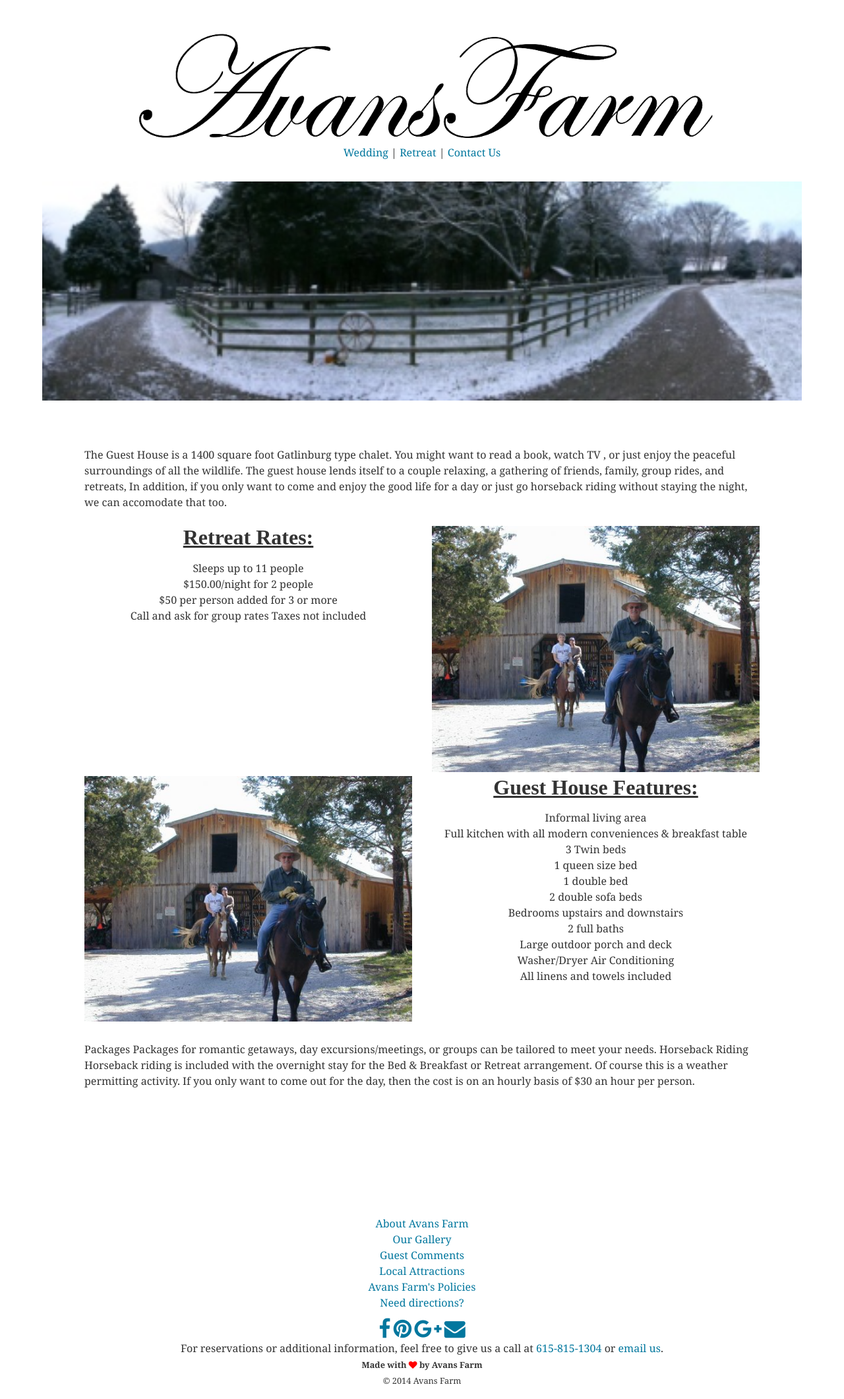
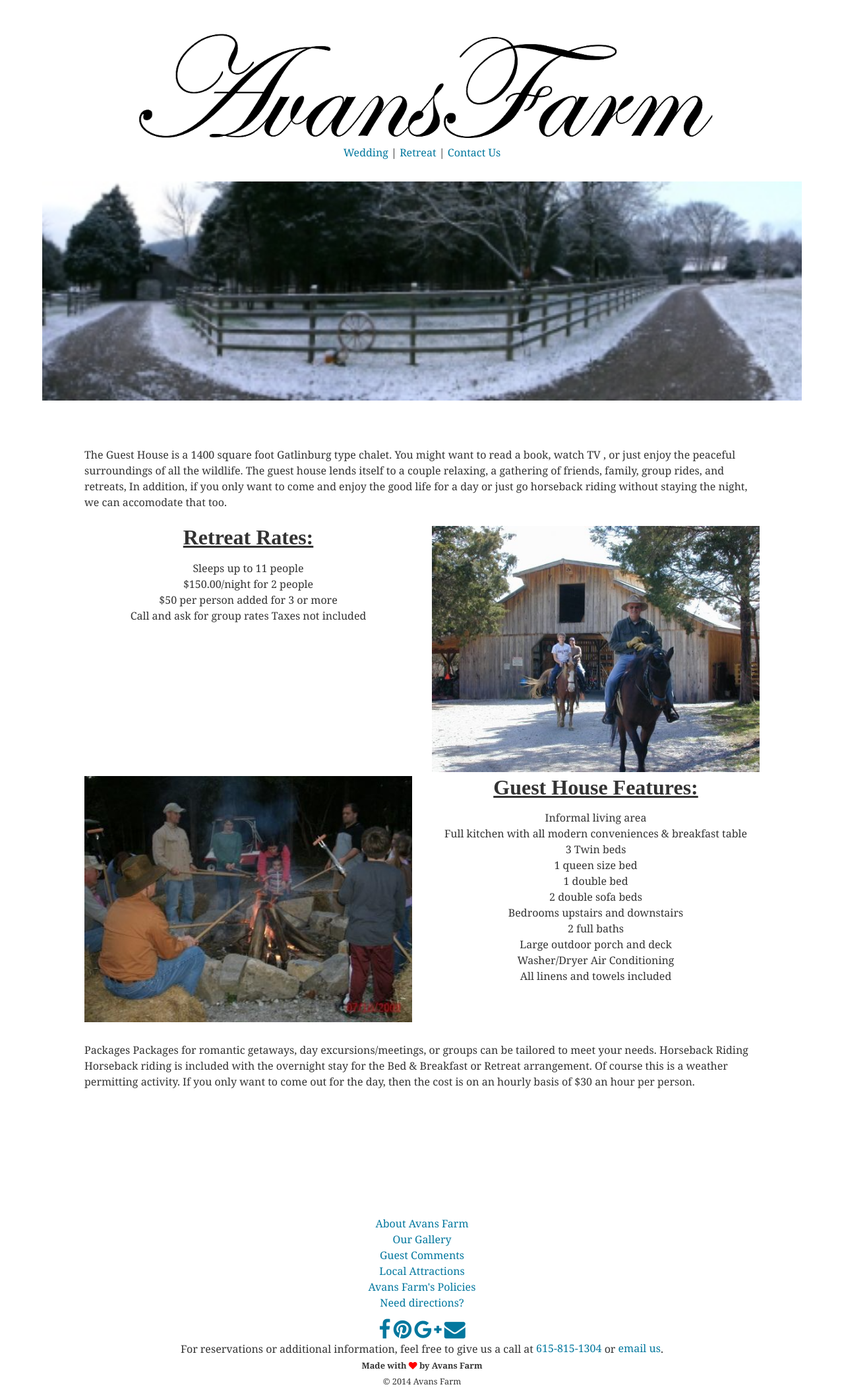
Before and after one commit to avansfarm/avansfarm.github.io, a Jekyll site: the page built from retreat/index.html, in a window 1280 px wide. Shown: the whole page at 66% size. Built offline with Jekyll 4.4.1, drawn with Linux system fonts in a browser that asks for light colours; nearby versions of some CDN libraries; Markdown is read by kramdown in place of the engine named in the settings.

Commit message:
campfire pic added to retreat page

```diff
--- a/retreat/index.html
+++ b/retreat/index.html
@@ -28,7 +28,7 @@
 
 	<div class="row">
 	  <div class="col-md-6">
-	     <img src="/assets/images/riding_horses.png" alt="">
+	     <img src="/assets/images/campfire_scene.png" alt="">
 	  </div>
 	  <div class="col-md-6">
 	     <ul class="center">
```
Also changed, not shown: assets/images/campfire_scene.png (added), 2 other files.
